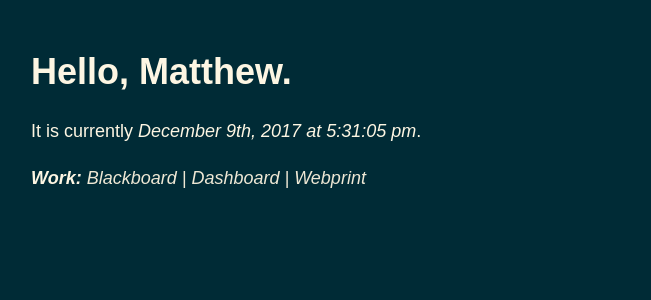
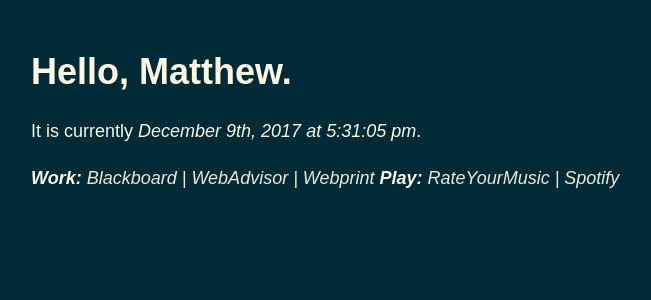
Before and after one commit to matthewjenkins97/matthewjenkins97.github.io, a Jekyll site: the page startpage/index.html, which Jekyll copies as it is, in a window 1280 px wide. Shown: the top 300 px of the page, without its empty margins (284-935 px from the left). Built offline with Jekyll 4.4.1, drawn with Linux system fonts in a browser that asks for light colours.

Commit message:
changed the layout of the bookmarks at the bottom - i'm allowed to have fun again :p

```diff
--- a/startpage/index.html
+++ b/startpage/index.html
@@ -36,8 +36,11 @@
     </script>
     <b><i>Work:</i></b>
     <i> <a href="https://blackboard.hamilton.edu/">Blackboard |</a></i>
-    <i> <a href="http://dashboard.oup.com/"> Dashboard |</a></i>
+    <i> <a href="https://webadvisor.hamilton.edu/"> WebAdvisor |</a></i>
     <i> <a href="http://webprint.hamilton.edu/"> Webprint </a></i>
+    <b><i>Play:</i></b>
+    <i> <a href="https://rateyourmusic.com/">RateYourMusic |</a></i>
+    <i> <a href="https://open.spotify.com/"> Spotify </a></i>
     <p></p>
   </body>
 </html>
```
